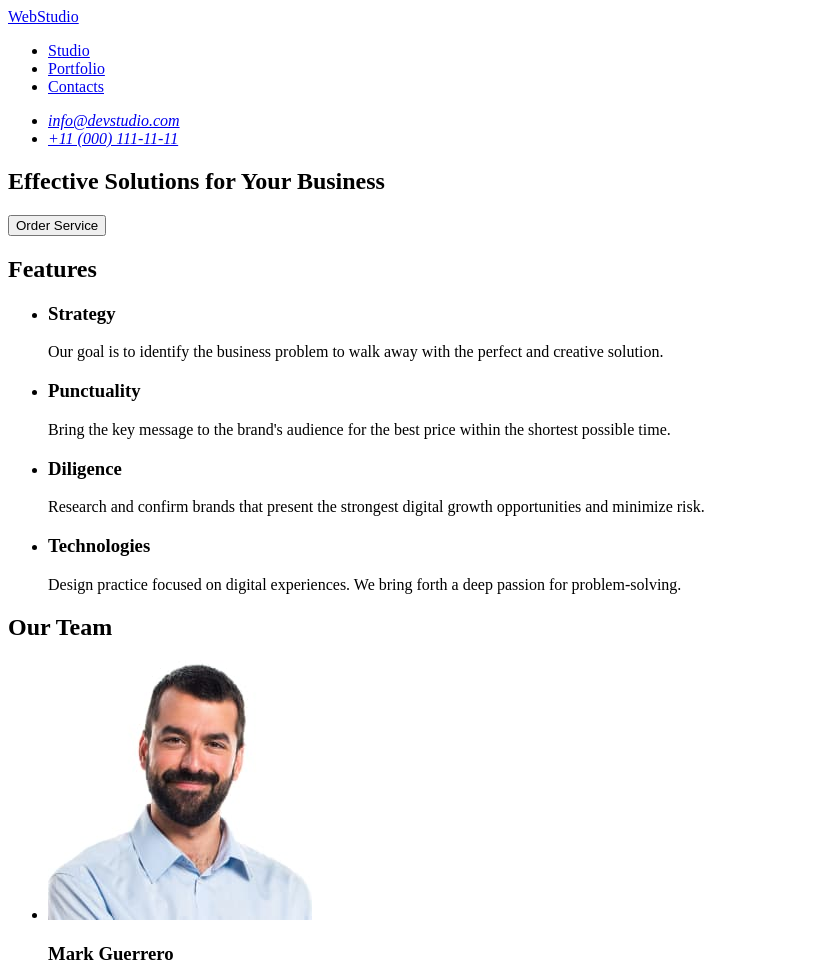
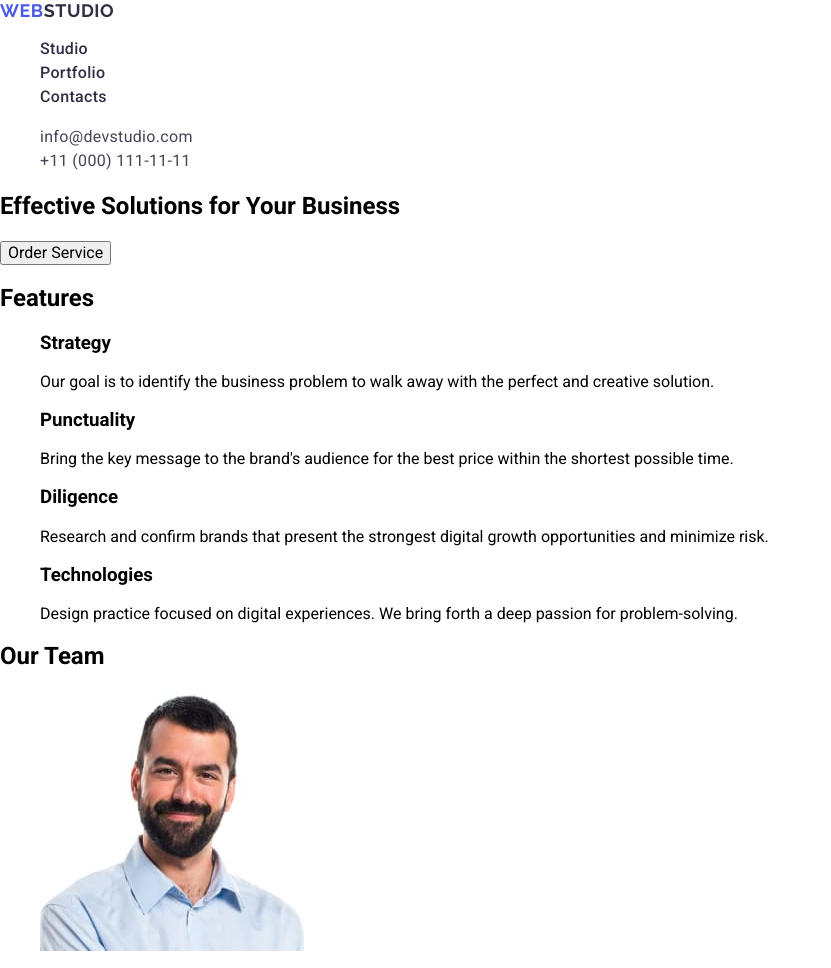
Before and after one commit to Anna-Velter/goit-markup-hw-02, a plain HTML site: page index.html in a window 1280 px wide. Shown: the top 968 px of the page, without its empty margins (0-831 px from the left). Drawn offline with nearby package versions, Linux system fonts and the light colour scheme.

Commit message:
goit-markup-hw-02

```diff
--- a/css/styles.css
+++ b/css/styles.css
@@ -0,0 +1,30 @@
+body {font-family: "Roboto"; sans-serif;}
+ul {list-style-type: none;}
+a {text-decoration: none;}
+.header-logo {font-family: "Raleway",sans-serif;
+    font-weight: 700;
+    font-size: 18px;
+    line-height: 117%;
+    letter-spacing: 0.03em;
+    text-transform: uppercase;
+    color: #2E2F42;}
+.header-logo-color {
+    font-family: "Raleway", sans-serif;
+    font-weight: 700;
+    font-size: 18px;
+    line-height: 117%;
+    letter-spacing: 0.03em;
+    text-transform: uppercase;
+    color: #4D5AE5;
+}
+.header-list-link {font-weight: 500;
+    font-size: 16px;
+    line-height: 150%;
+    letter-spacing: 0.02em;
+    color: #2E2F42;}
+.header-address-link {font-style: normal;
+    font-weight: 400;
+font-size: 16px;
+line-height: 150%;
+letter-spacing: 0.02em;
+color: #434455;}
--- a/index.html
+++ b/index.html
@@ -4,105 +4,113 @@
     <meta charset="UTF-8">
     <meta name="viewport" content="width=device-width, initial-scale=1.0">
     <title>Document</title>
+    <link rel="stylesheet" href="./css/styles.css"/>
+    <link rel="preconnect" href="https://fonts.googleapis.com">
+    <link rel="preconnect" href="https://fonts.gstatic.com" crossorigin>
+    <link href="https://fonts.googleapis.com/css2?family=Raleway:wght@700&family=Roboto:wght@400;500;700&display=swap"
+        rel="stylesheet">
+    <link rel="stylesheet" href="https://cdnjs.cloudflare.com/ajax/libs/modern-normalize/2.0.0/modern-normalize.min.css" integrity="sha512-4xo8blKMVCiXpTaLzQSLSw3KFOVPWhm/TRtuPVc4WG6kUgjH6J03IBuG7JZPkcWMxJ5huwaBpOpnwYElP/m6wg==" crossorigin="anonymous" referrerpolicy="no-referrer" />
+    <link rel="stylesheet" href="./css/styles.css" />
+
 </head>
 <body>
-    <header>
-        <nav>
-        <a href="./index.html">WebStudio</a>
-        <ul>
-            <li>
-                <a href="/">Studio</a>
+    <header class="header">
+        <nav class="heade-navigation">
+        <a class="header-logo" href="./index.html"><span class="header-logo-color">Web</span>Studio</a>
+        <ul class="header-list">
+            <li class="header-list-points">
+                <a class="header-list-link" href="/">Studio</a>
+            </li class="header-list-points">
+            <li >
+                <a class="header-list-link" href="/">Portfolio</a>
             </li>
-            <li>
-                <a href="/">Portfolio</a>
-            </li>
-            <li>
-                <a href="/">Contacts</a>
+            <li class="header-list-points">
+                <a class="header-list-link" href="/">Contacts</a>
             </li>
         </ul>
     </nav>
-    <address>
-        <ul>
-            <li>
-                <a href="mailto:info@devstudio.com">info@devstudio.com</a><br />
+    <address class="header-address">
+        <ul class="header-address-list">
+            <li class="header-address-email">
+                <a class="header-address-link" href="mailto:info@devstudio.com">info@devstudio.com</a><br />
             </li>
-            <li><a href="tel:+110001111111">+11 (000) 111-11-11</a><br />
+            <li class="header-address-number"><a class="header-address-link" href="tel:+110001111111">+11 (000) 111-11-11</a><br />
             </li>
     </ul>
     </address>
     </header>
 
-    <main>
+    <main class="main">
         <section>
-<h1>Effective Solutions for Your Business</h1>
-<button type="button">Order Service</button>
+<h1 class="title">Effective Solutions for Your Business</h1>
+<button class="button" type="button">Order Service</button>
 </section>
 <section>
-<h2>Features</h2>
-<ul>
-    <li>
-        <h3>Strategy</h3>
-        <p>Our goal is to identify the business problem to walk away with the perfect and creative solution. </p>
+<h2 class="features">Features</h2>
+<ul class="features-list">
+    <li class="features-list-point">
+        <h3 class="features-list-title">Strategy</h3>
+        <p  class="features-list-text">Our goal is to identify the business problem to walk away with the perfect and creative solution. </p>
     </li>
-    <li>
-        <h3>Punctuality</h3>
-        <p>Bring the key message to the brand's audience for the best price within the shortest possible time.</p>
+    <li class="features-list-point">
+        <h3 class="features-list-title">Punctuality</h3>
+        <p class="features-list-text">Bring the key message to the brand's audience for the best price within the shortest possible time.</p>
     </li>
-    <li>
-        <h3>Diligence</h3>
-        <p>Research and confirm brands that present the strongest digital growth opportunities and minimize risk.</p>
+    <li class="features-list-point">
+        <h3 class="features-list-title">Diligence</h3>
+        <p class="features-list-text">Research and confirm brands that present the strongest digital growth opportunities and minimize risk.</p>
     </li>
-    <li>
-        <h3>Technologies</h3>
-        <p>Design practice focused on digital experiences. We bring forth a deep passion for problem-solving.</p>
+    <li class="features-list-point">
+        <h3 class="features-list-title">Technologies</h3>
+        <p class="features-list-text">Design practice focused on digital experiences. We bring forth a deep passion for problem-solving.</p>
     </li>
 </ul>
 </section>
 <section>
-    <h2>Our Team</h2>
-<ul>
-    <li>
-        <img
+    <h2 class="team">Our Team</h2>
+<ul class="team-list">
+    <li class="team-list-point">
+        <img class="team-list-point-images"
         src="./images/mark.jpg"
         alt="Foto Mark Guerrero"
         height="260"
         width="264"/>
-        <h3>Mark Guerrero</h3>
-        <p>Product Designer</p>
+        <h3 class="team-list-point-name">Mark Guerrero</h3>
+        <p class="team-list-point-text">Product Designer</p>
     </li>
-    <li>
-        <img
+    <li class="team-list-point">
+        <img class="team-list-point-images"
         src="./images/tom.jpg"
         alt="Foto Tom Ford"
         height="260"
         width="264"/>
-        <h3>Tom Ford</h3>
-        <p>Frontend Developer</p>
+        <h3 class="team-list-point-name">Tom Ford</h3>
+        <p class="team-list-point-text">Frontend Developer</p>
     </li>
-    <li>
-        <img
+    <li class="team-list-point">
+        <img class="team-list-point-images"
         src="./images/camila.jpg"
         alt="Foto Camila Garcia"
         height="260"
         width="264"/>
-        <h3>Camila Garcia</h3>
-        <p>Marketing</p>
+        <h3 class="team-list-point-name">Camila Garcia</h3>
+        <p class="team-list-point-text">Marketing</p>
     </li>
-    <li>
-        <img
+    <li class="team-list-point">
+        <img class="team-list-point-images"
         src="./images/daniel.jpg"
         alt="Foto Daniel Wilson"
         height="260"
         width="264"/>
-        <h3>Daniel Wilson</h3>
-        <p>UI Designer</p>
+        <h3 class="team-list-point-name">Daniel Wilson</h3>
+        <p class="team-list-point-text">UI Designer</p>
     </li>
 </ul>
 </section>
     </main>
-    <footer>
-        <a href="/">WebStudio</a>
-        <p>Increase the flow of customers and sales for your business with digital marketing &#38; growth solutions.</p>
+    <footer class="footer">
+        <a class="footer-logo" href="/">WebStudio</a>
+        <p class="footer-text">Increase the flow of customers and sales for your business with digital marketing &#38; growth solutions.</p>
     </footer>
 </body>
 </html>
```
